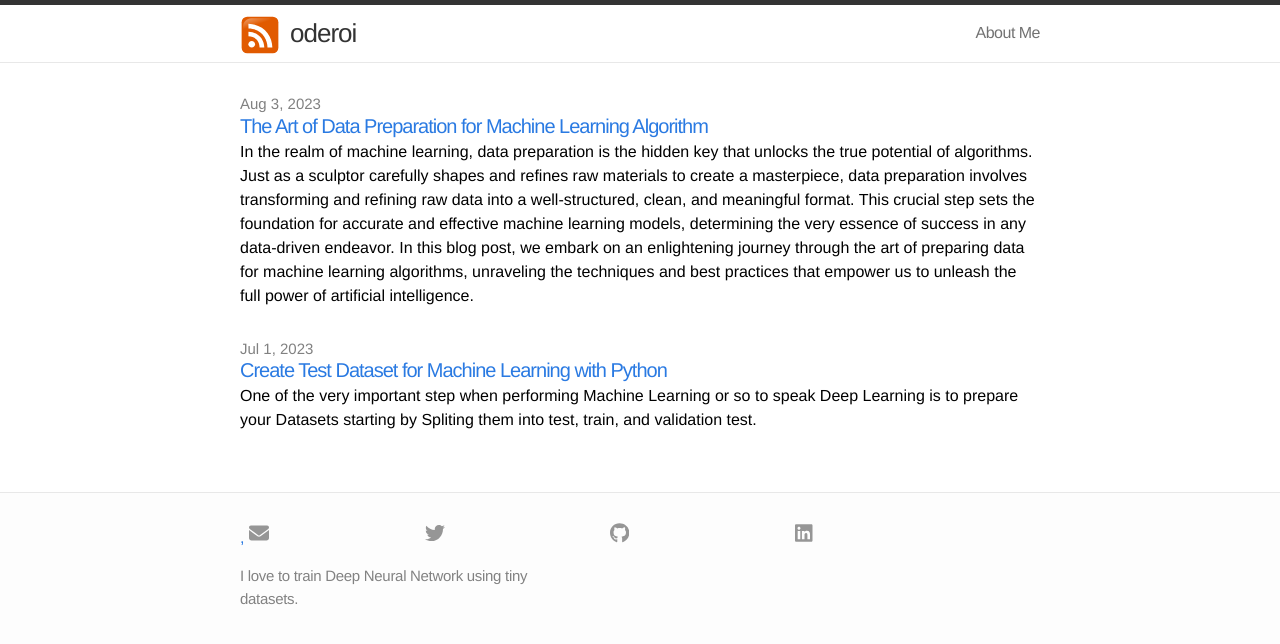
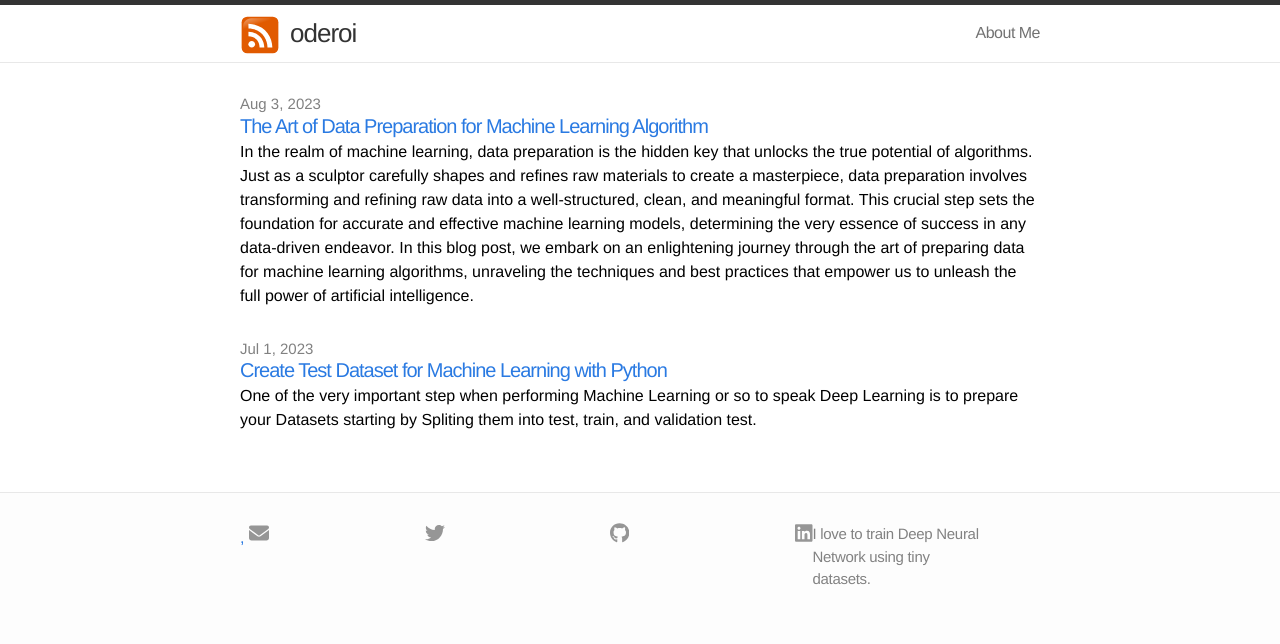
Before and after one commit to oderoi/oderoi.github.io, a Jekyll site: the page built from index.markdown, in a window 1280 px wide. Shown: the top 644 px of the page. Built offline with Jekyll 4.4.1, drawn with Linux system fonts in a browser that asks for light colours.

Commit message:
Update footer.html

```diff
--- a/_includes/footer.html
+++ b/_includes/footer.html
@@ -58,7 +58,7 @@
   </div>
 
 
-    <div class="footer-col-3 column">
+    <div class="footer-col-2 column">
       <p class="text">{{ site.description }}</p>
     </div>
 
```
